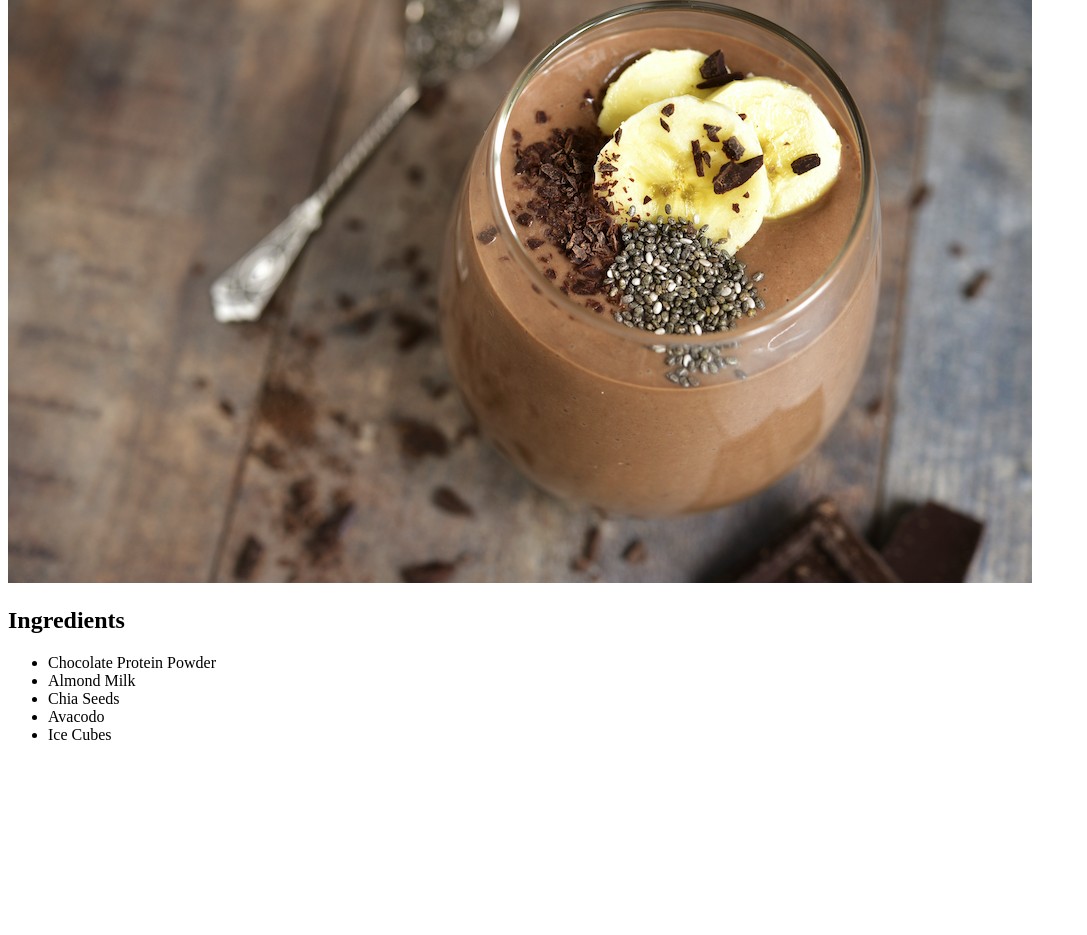
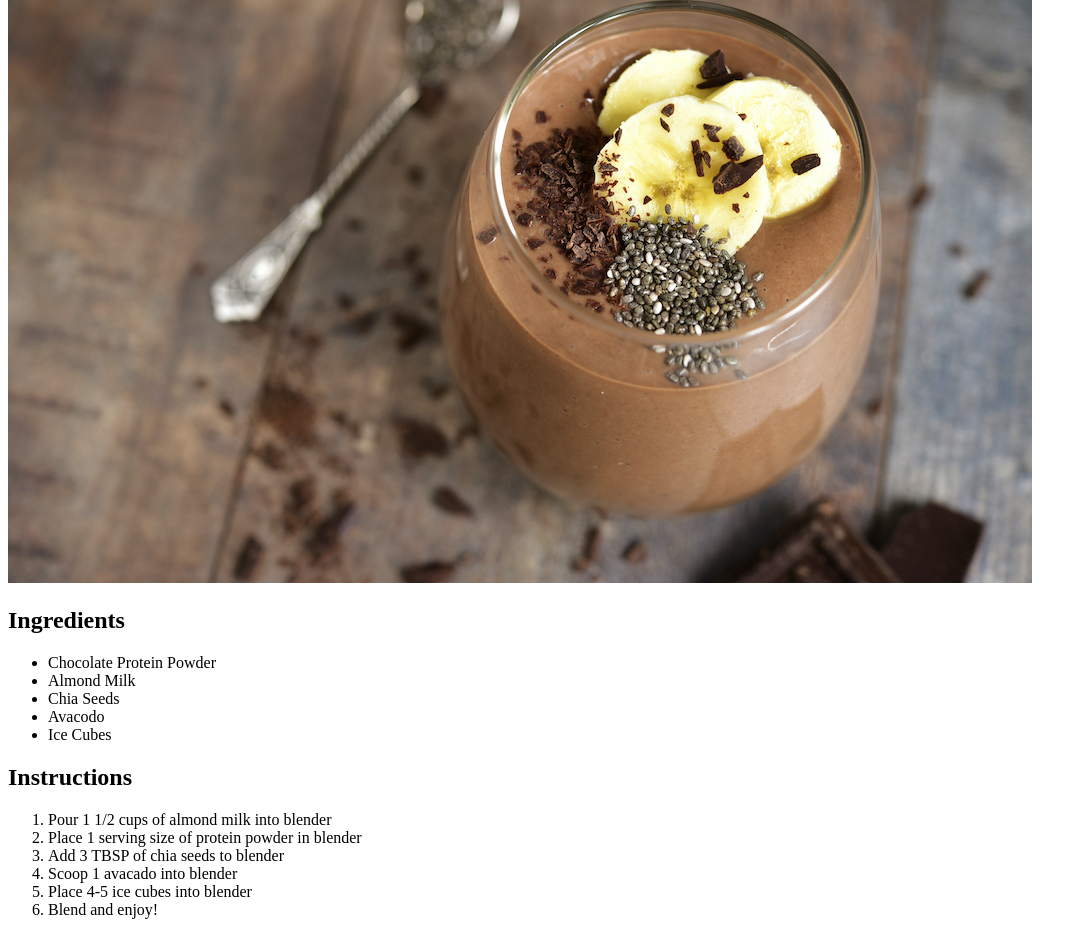
Before and after one commit to mtwomey19/odin-recipes, a plain HTML site: page recipes/morning-shake.html in a window 1280 px wide. Shown: the part 181-1116 px from the top of the page, without its empty margins (0-1087 px from the left). Before the commit the page ends 941 px from the top, so only its background shows below. Drawn offline with Linux system fonts and the light colour scheme.

Commit message:
Add instruction to morning-shake page

```diff
--- a/recipes/morning-shake.html
+++ b/recipes/morning-shake.html
@@ -16,5 +16,14 @@
             <li>Avacodo</li>
             <li>Ice Cubes</li>
         </ul>
+        <h2>Instructions</h2>
+        <ol>
+            <li>Pour 1 1/2 cups of almond milk into blender</li>
+            <li>Place 1 serving size of protein powder in blender</li>
+            <li>Add 3 TBSP of chia seeds to blender</li>
+            <li>Scoop 1 avacado into blender</li>
+            <li>Place 4-5 ice cubes into blender</li>
+            <li>Blend and enjoy!</li>
+        </ol>
     </body>
 </html>
```
